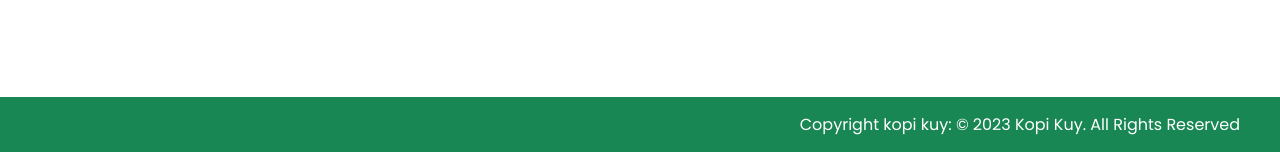
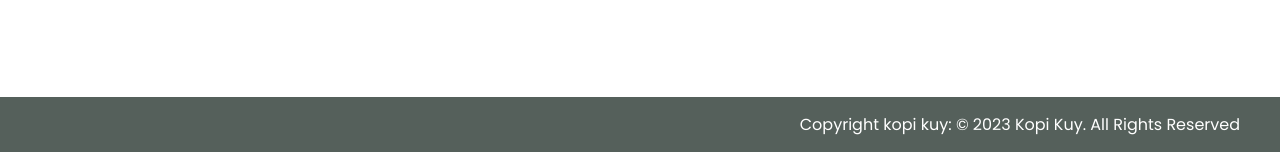
Before and after one commit to slanet98/kopi-kuy, a plain HTML site: page index.html in a window 1280 px wide. Shown: the part 4569-4721 px from the top of the page. Drawn offline with Linux system fonts and the light colour scheme.

Commit message:
Warna footer hijau ke putih hitam

```diff
--- a/css/style.css
+++ b/css/style.css
@@ -410,7 +410,7 @@ terkait layout pada CSS untuk dapat memahami secara penuh
 /* FOOTER */
 
 footer {
-   background-color: #198754;
+   background-color: #55605b;
    padding-top: 15px;
    padding-bottom: 15px;
    color: #fff;
```
